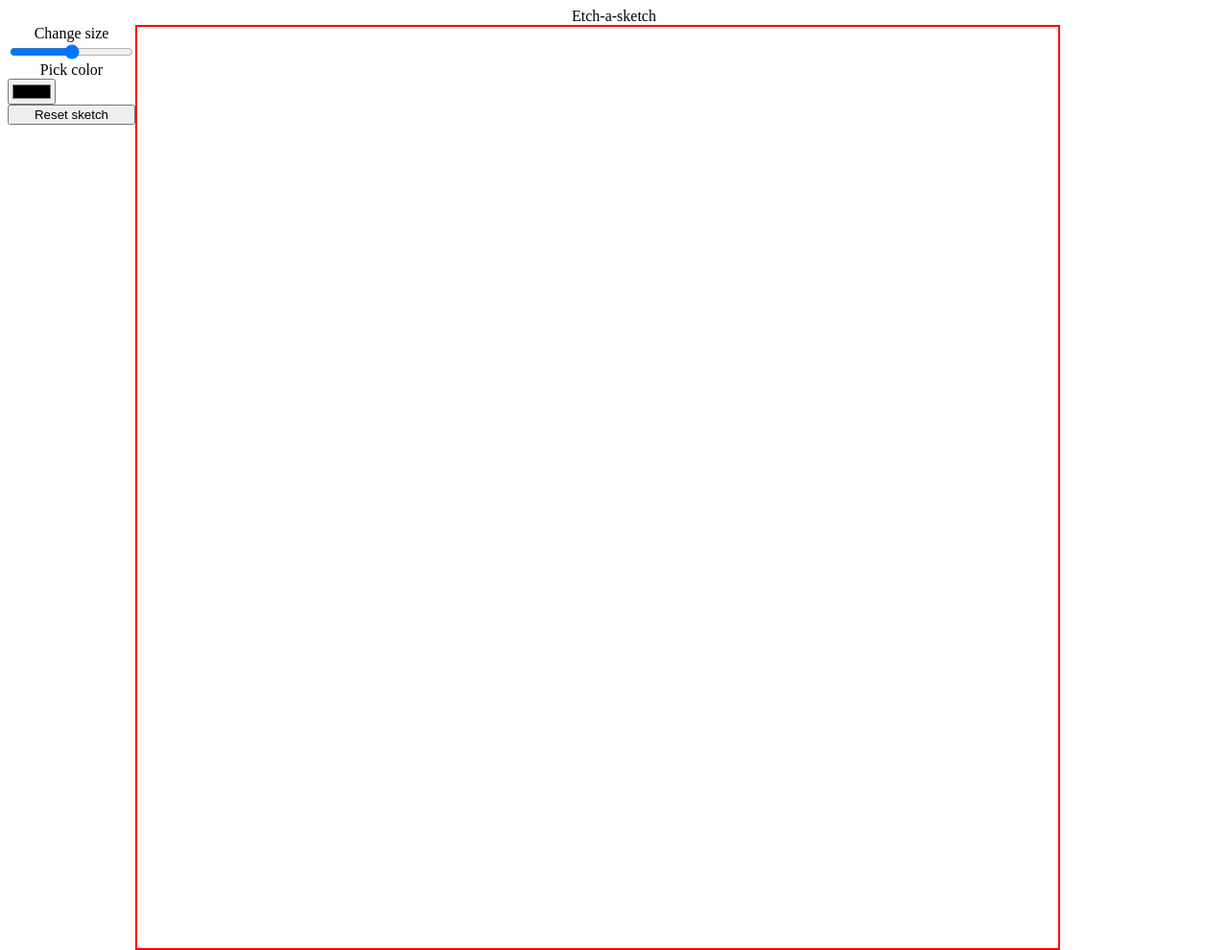
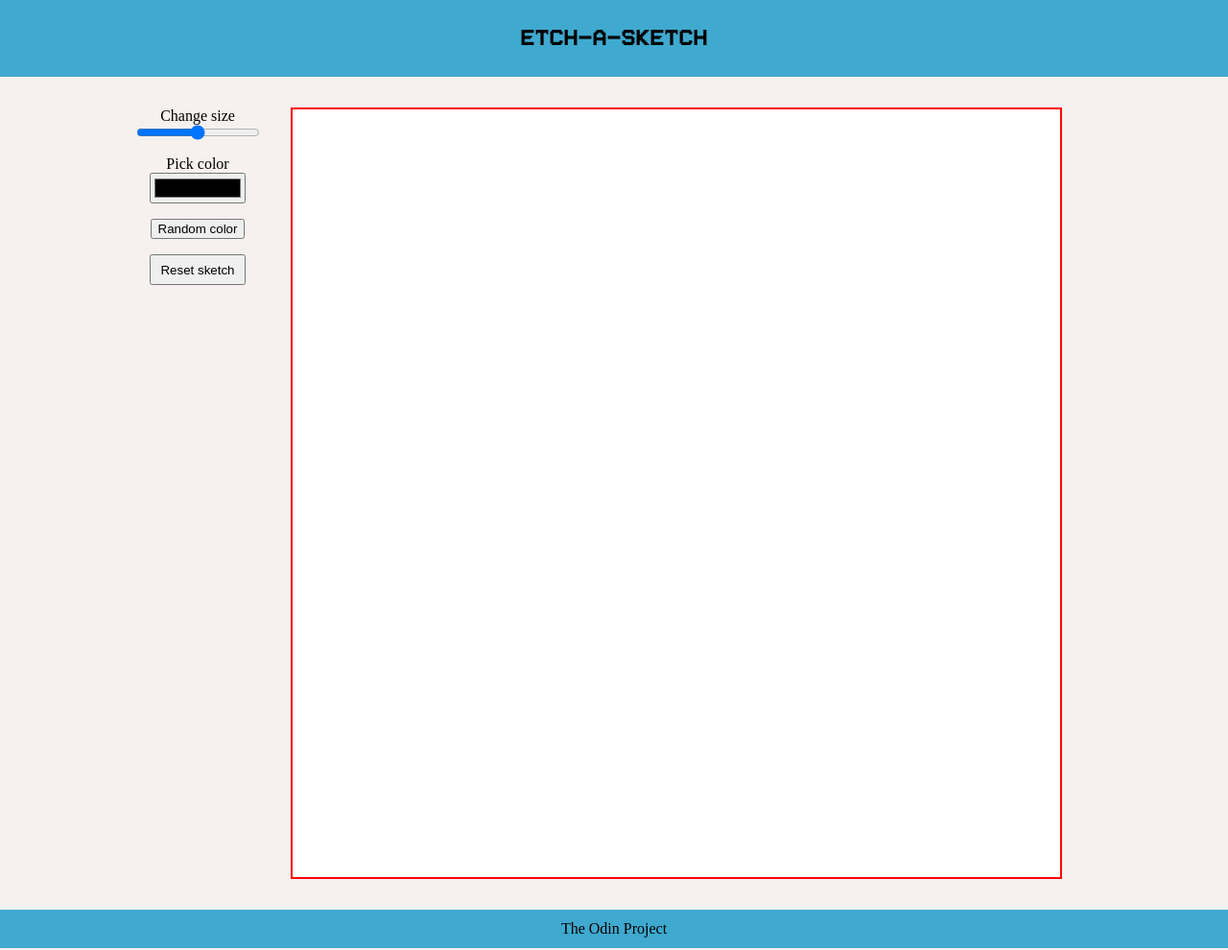
Before and after one commit to VaultDweller13/etch-a-sketch, a plain HTML site: page index.html in a window 1280 px wide. Shown: the top 990 px of the page at 96% size. Drawn offline with Linux system fonts and the light colour scheme.

Commit message:
added random color button, changed color-changing logic

```diff
--- a/index.html
+++ b/index.html
@@ -10,10 +10,17 @@
     <header>Etch-a-sketch</header>
     <div id='main'>
       <div id='controls'>
-        <label for='range'>Change size</label>
-        <input type='range' id='size' min='16'>
-        <label for='color'>Pick color</label>
-        <input type='color' id='color'>
+        <form>
+          <label for='range'>Change size</label>
+          <input type='range' id='size' min='16'>
+        </form>
+        <form>
+          <label for='color'>Pick color</label>
+          <input type='color' id='color'>
+        </form>
+        <form>
+          <button id='random' type='button'>Random color</button>
+        </form>
         <button id='reset'>Reset sketch</button>
       </div>
       <div id='sketchpad'></div>
--- a/script.js
+++ b/script.js
@@ -3,11 +3,14 @@ const sketchpad = document.getElementById('sketchpad');
 const resetBtn = document.getElementById('reset');
 const sketchpadSizeRange = document.getElementById('size');
 const colorPicker = document.getElementById('color');
+const randomBtn = document.getElementById('random');
+let currentColor = setColorPickerColor;
 
 createGrid();
-setColorChangeListener();
 
 sketchpadSizeRange.addEventListener('input', createGrid);
+randomBtn.addEventListener('click', () => currentColor = setRandomColor);
+colorPicker.addEventListener('click', () => currentColor = setColorPickerColor);
 resetBtn.addEventListener('click', resetSketch);
 
 function createGrid() {
@@ -16,7 +19,6 @@ function createGrid() {
   }
 
   let size = sketchpadSizeRange.value;
-  console.log(size);
   for(let i=0; i < size; i++) {
     let row = document.createElement('div');
     row.setAttribute('class', `row`);
@@ -32,16 +34,28 @@ function createGrid() {
   setColorChangeListener();
 }
 
-function changeColor(e) {
-  this.style.backgroundColor = colorPicker.value;
+function setColorChangeListener() {
+  const gridCells = document.querySelectorAll('.cell');
+  gridCells.forEach(cell => cell.addEventListener('mouseenter', setColor));
+}
+
+function setColor() {
+  this.style.backgroundColor = currentColor();
+}
+
+function setColorPickerColor() {
+  return colorPicker.value;
+}
+
+function setRandomColor() {
+  return `rgb(${getRandom255()}, ${getRandom255()}, ${getRandom255()})`;
+
+  function getRandom255() {
+    return Math.floor(Math.random() * 256);
+  }
 }
 
 function resetSketch() {
   const gridCells = document.querySelectorAll('.cell');
   gridCells.forEach(cell => cell.style.backgroundColor = 'white')
 }
-
-function setColorChangeListener() {
-  const gridCells = document.querySelectorAll('.cell');
-  gridCells.forEach(cell => cell.addEventListener('mouseenter', changeColor));
-}
--- a/style.css
+++ b/style.css
@@ -1,29 +1,80 @@
-div {
-  /* border: 1px solid blue; */
+* {
+  margin: 0;
 }
+
+@font-face {
+  font-family: pixelated;
+  src: url(pixeboy.ttf);
+}
+
+/* div, form {
+  border: 1px solid blue;
+} */
+
+#color, #reset {
+  width: 100px;
+  height: 32px;
+}
+
+form {
+  display: flex;
+  flex-direction: column;
+}
+
 body {
-  /* display: flex; */
   text-align: center;
+  background-color:#f6f1ef;
+  display: flex;
+  flex-direction: column;
+  min-height: 100vh;
+  justify-content: space-between;
+}
+
+header {
+  background-color: rgb(63, 169, 207);
+  font-family: pixelated;
+  font-size: 2em;
+  height: 10vh;
+  line-height: 10vh;
+}
+
+footer {
+  background-color: rgb(63, 169, 207);
+  height: 5vh;
+  line-height: 5vh;
 }
 
 #main {
+  margin: 32px 0;
+  height: 85vh;
+  flex: 1;
   display: flex;
+  justify-content: center;
 }
 
 #controls {
   display: flex;
   flex-direction: column;
+  align-items: center;
+  gap: 16px;
+  flex: 0 0 auto;
 }
+
+/* #controls label,
+#controls input,
+#controls button {
+  border: 1px solid green;
+} */
 
 #sketchpad {
   border: 2px solid red;
-  width: 960px;
-  height: 960px;
+  width: 800px;
+  height: 800px;
+  margin: 0px 32px;
   flex: 0 0 auto;
   display: flex;
   flex-direction: column;
-  justify-content: space-between;
-  /* align-items: stretch; */
+  /* justify-content: space-between; */
 }
 
 .row {
@@ -31,6 +82,7 @@ body {
   flex: 1 0 auto;
 }
 .cell {
+  background-color:#ffffff;
   flex: 1 0 auto;
 }
 
```
Also changed, not shown: pixeboy.ttf (added).
